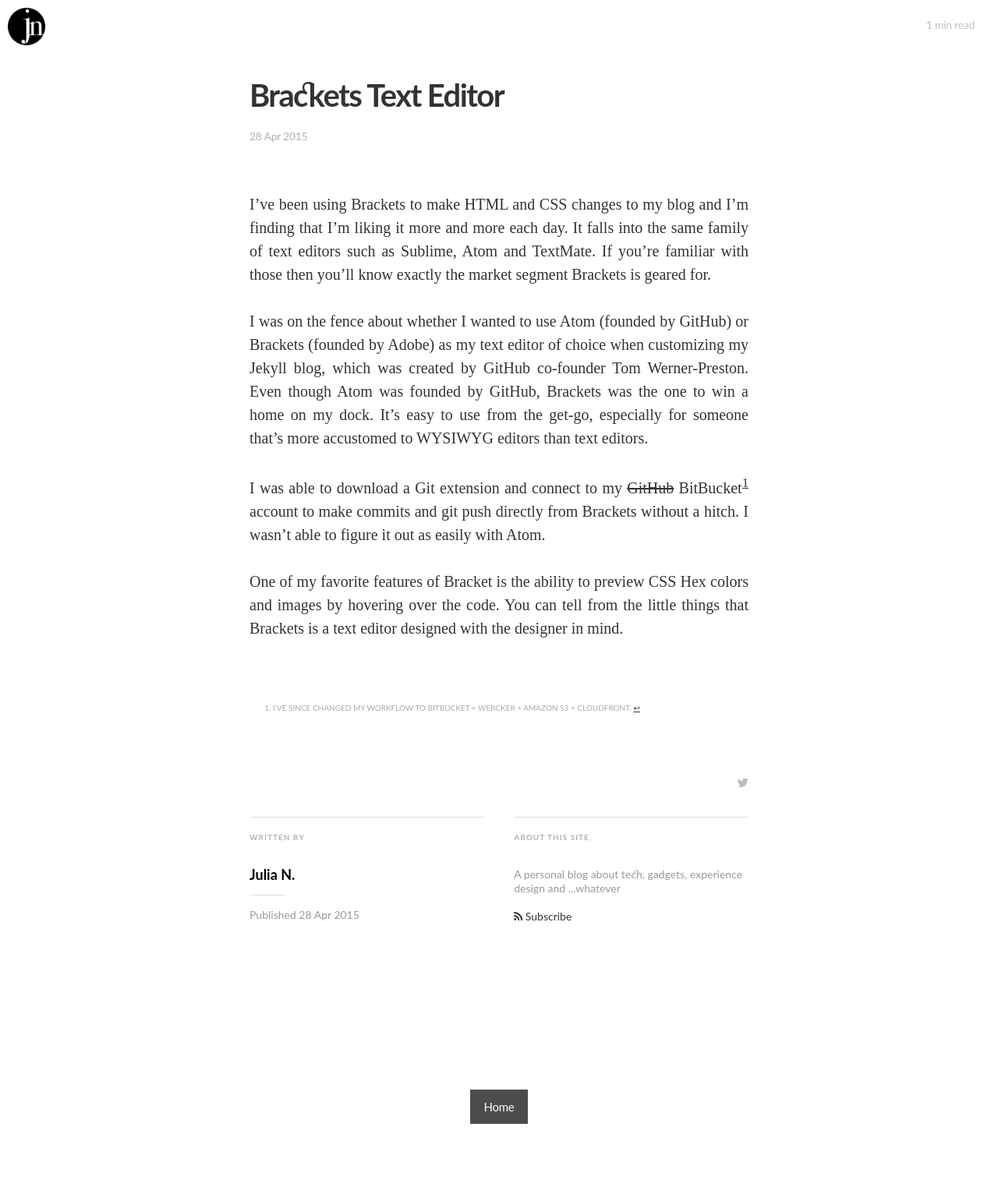
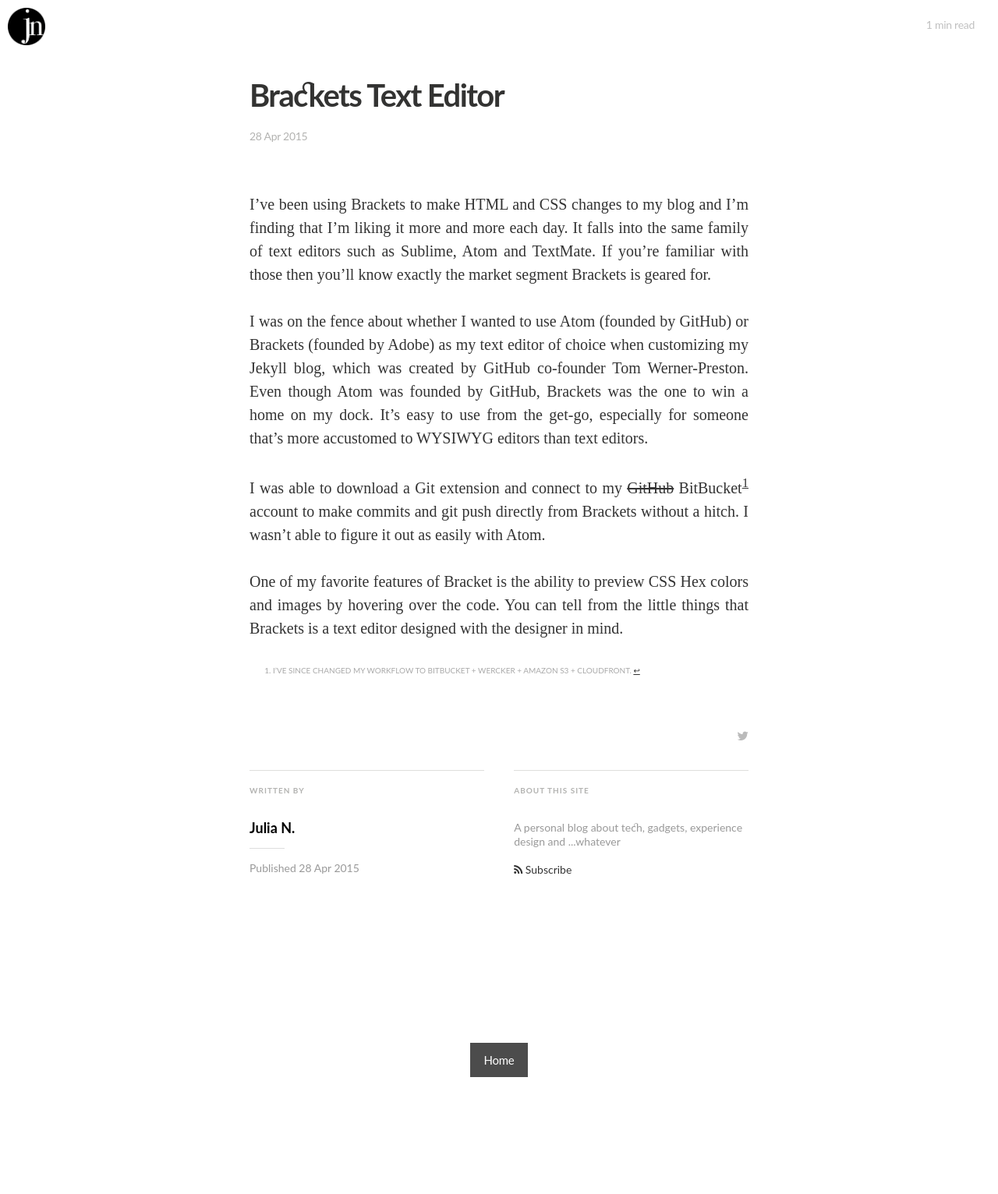
Before and after one commit to uxjulia/jekyll-blog, a Jekyll site: the page built from _posts/2015-04-28-brackets-text-editor.md, in a window 1280 px wide. Shown: the whole page at 78% size. Built offline with Jekyll 4.4.1, drawn with Linux system fonts in a browser that asks for light colours; nearby versions of some CDN libraries; some web fonts are replaced; Markdown is read by kramdown in place of the engine named in the settings; after the commit the page ends 1472 px from its top, so only the background shows below that.

Commit message:
edit to disclaimer style

```diff
--- a/css/main.sass
+++ b/css/main.sass
@@ -469,12 +469,13 @@
     h5, h6
       letter-spacing: -0.02em
       font-weight: 400
-      font-style: normal
+      font-style: italic
+      color: #a9a9a9
       font-size: 14px
       line-height: 1.3
       margin: 0
       font-family: $font-sans
-      margin-bottom: 4px
+      margin-bottom: 40px
     h2, h1
       letter-spacing: -0.02em
       font-weight: 700
@@ -516,7 +517,7 @@
       border: 0
       padding: 0
       display: block
-      width: 15%
+      width: 20%
       margin: 30px auto
       border: 0px solid #ddd
       border-top: 1px solid #ddd
@@ -541,9 +542,9 @@
       font-weight: 400
       font-style: normal
       font-size: 22px
-      line-height: 30px
+      line-height: 1.1
       margin-left: 30px
-      margin-bottom: 12px
+      // margin-bottom: 12px
       padding-top: 2px
       p
         padding: 0 0 golden-ratio(1rem,  1)
@@ -555,7 +556,7 @@
       font-size: 18px
       vertical-align: top
     .footnotes
-      padding-top: 40px
+      // padding-top: 40px
       color: #A9A9A9
       p
         font-size: $rs/8*5
```
